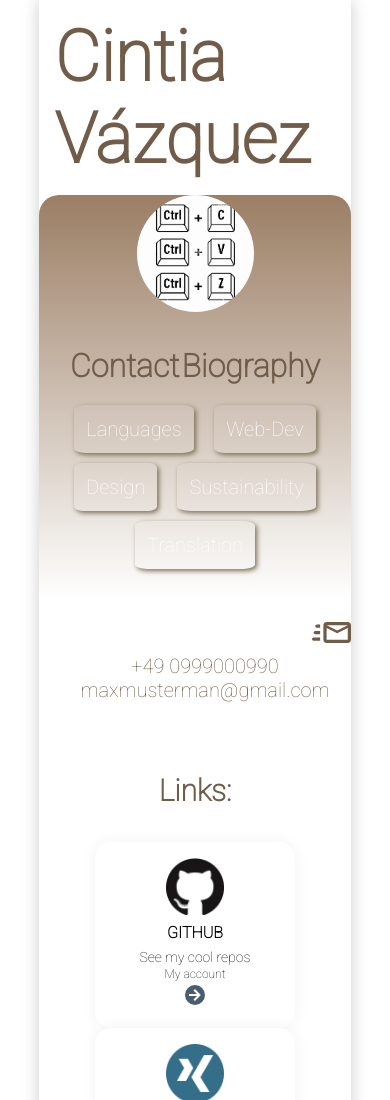
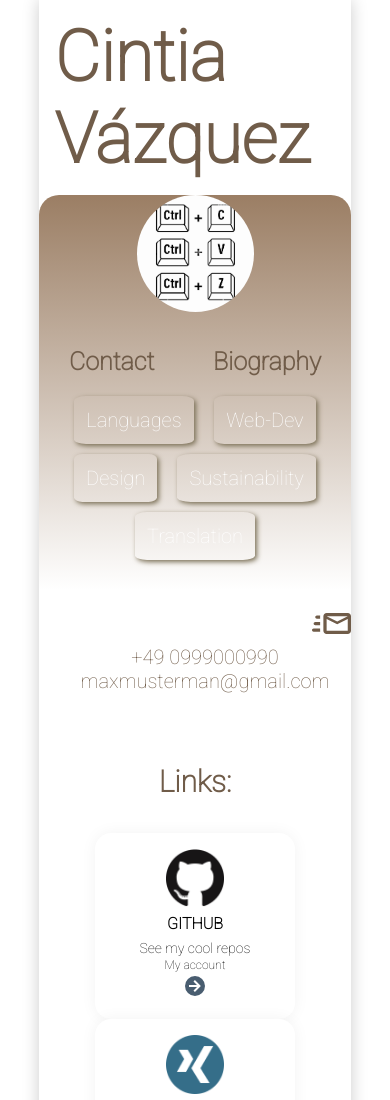
Before and after one commit to cintiavazquez/personal-website, a plain HTML site: page index.html in a window 390 px wide. Shown: the top 1100 px of the page. Drawn offline with Linux system fonts and the light colour scheme.

Commit message:
add further media queries

```diff
--- a/styles.css
+++ b/styles.css
@@ -38,6 +38,7 @@ html {
   color: #705c49;
   font-size: 3.2rem;
 }
+
 .nav_bio:hover {
   font-size: 3.3rem;
 }
@@ -51,6 +52,14 @@ html {
   font-size: 3.3rem;
 }
 
+@media (max-width: 550px) {
+  .nav_bio {
+    font-size: 2.5rem;
+  }
+  .nav_contact {
+    font-size: 2.5rem;
+  }
+}
 .navigation {
   display: flex;
   flex-direction: row;
@@ -82,6 +91,14 @@ html {
   flex-direction: row;
   justify-content: space-around;
   font-weight: bold;
+}
+@media (max-width: 550px) {
+  .contact-bio {
+    display: flex;
+    flex-direction: row;
+    justify-content: space-between;
+    font-weight: bold;
+  }
 }
 
 .interests {
```
